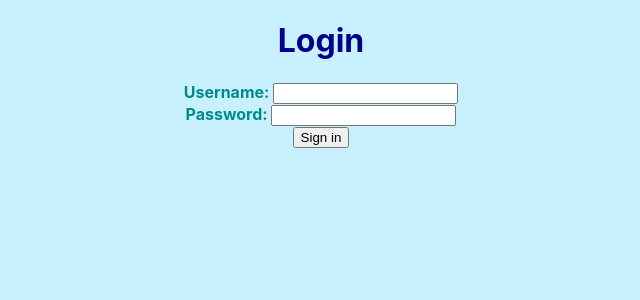
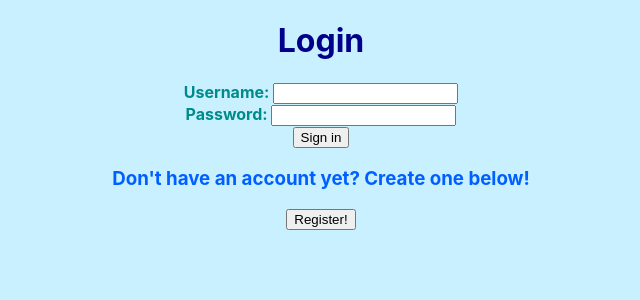
Before and after one commit to software-assignments-spring2022/final-project-wether, a React (Create React App) app in the folder front-end/: page /login in a window 1280 px wide. Shown: the top 300 px of the page, without its empty margins (319-959 px from the left). Built offline with nearby package versions, Linux system fonts and the light colour scheme.

Commit message:
new changes

```diff
--- a/front-end/src/App.js
+++ b/front-end/src/App.js
@@ -8,6 +8,7 @@ import Login from './Login'
 import Search from './Search'
 import Settings from './Settings'
 import Stories from './Stories'
+import Registration from './Registration'
 
 //npm install react-router-dom@6
 
@@ -25,6 +26,7 @@ const App = props => {
           <Route path="/search" element={<Search />}></Route>
           <Route path="/settings" element={<Settings />}></Route>
           <Route path="/stories" element={<Stories />}></Route>
+	 	  <Route path="/registration" element={<Registration />}></Route>
         </Routes>
       </Router>
     </div>
--- a/front-end/src/Help.js
+++ b/front-end/src/Help.js
@@ -24,7 +24,7 @@ const Help = props => {
           </tr>
 	  	  <br/>
 	  	  <tr>
-            <td>What is this applicaiton used for?</td>
+            <td>What is this application used for?</td>
           </tr>
           <tr>
             <td>This application is used to check the weather in various location. It also allows users to have more detailed information about the weather so that users can be more throughly prepared for the weather in that specific location.</td>
--- a/front-end/src/Login.js
+++ b/front-end/src/Login.js
@@ -6,6 +6,7 @@ const Login = props => {
   const [username,setUsername] =useState('');
   const [password,setPassword] =useState('');
 
+
   function signin(e){
     if(username === '123' && password === '321'){
       window.alert('Login success');
@@ -13,6 +14,11 @@ const Login = props => {
     }else{
       window.alert('Wrong username or password');
     }
+  }
+
+
+  function registration() {
+	  window.location.replace("./Registration")
   }
 
   return (
@@ -25,6 +31,8 @@ const Login = props => {
       <input type="text" id="password" value={password} onInput={e => setPassword(e.target.value)}/>
       <br/>
       <button id='login' onClick={signin}>Sign in</button>
+      <h3>Don't have an account yet? Create one below!</h3>
+      <button id='login' onClick={registration}>Register!</button>
       {/* <br/>
       <button>Login with Google</button> */}
     </div>
```
Also changed, not shown: front-end/src/Registration.css (added), front-end/src/Registration.js (added).
